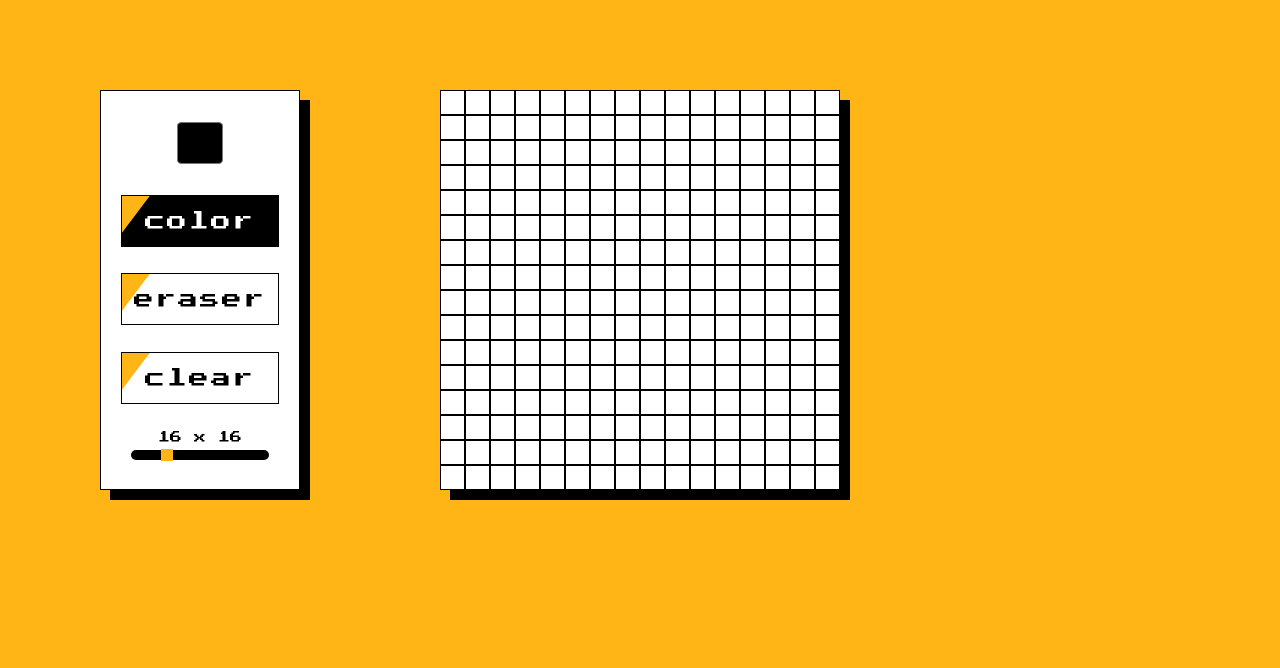
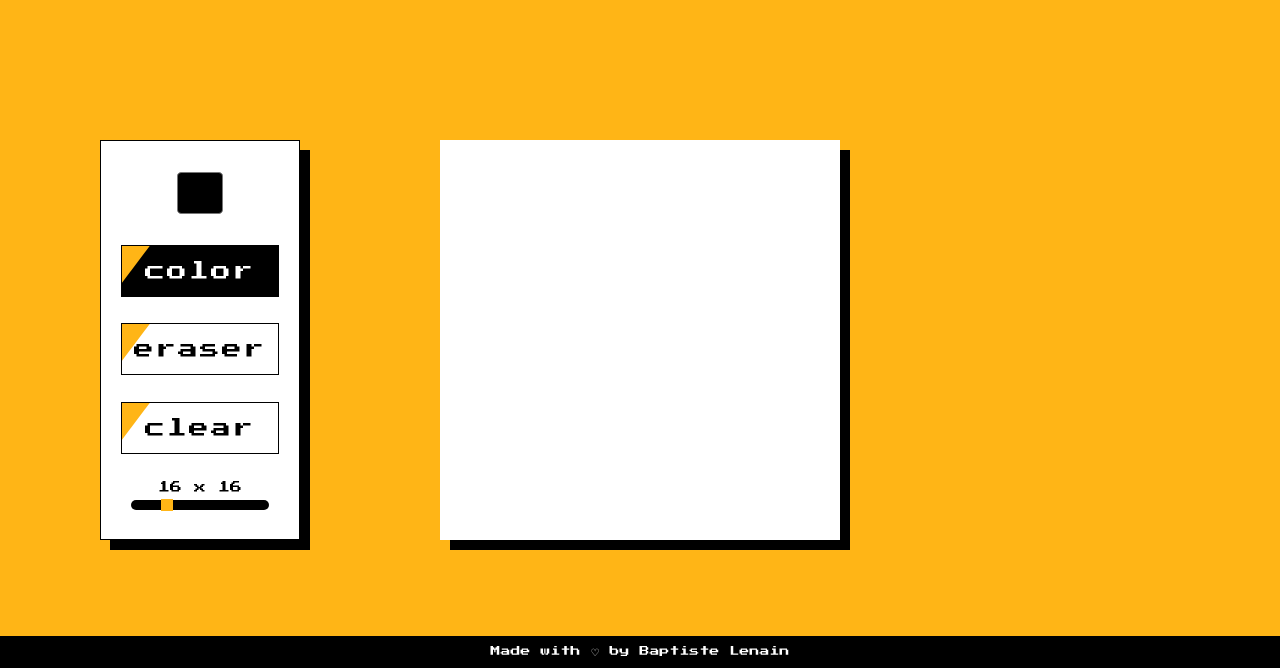
Before and after one commit to BaptisteLenain/Etch-A-Sketch, a plain HTML site: page index.html in a window 1280 px wide. Shown: the part 132-800 px from the top of the page. Drawn offline with Linux system fonts and the light colour scheme.

Commit message:
sharable version

```diff
--- a/index.html
+++ b/index.html
@@ -37,6 +37,12 @@
         <div id="grid"></div>
         <div id="ghost"></div>
     </main>
+    <footer>
+        <div id="footer-container">
+            <p>Made with ♡ by <a href="https://github.com/BaptisteLenain"> Baptiste Lenain</a></p>
+            </div>
+    </footer>
+
     <script src="script.js"></script>
 </body>
 </html>
--- a/script.js
+++ b/script.js
@@ -1,5 +1,5 @@
 const DEFAULT_MODE = 'color';
-const DEFAULT_COLOR = '#333333';
+const DEFAULT_COLOR = 'black';
 const DEFAULT_SIZE = 16;
 
 let currentMode = DEFAULT_MODE;
@@ -21,11 +21,12 @@ const colorChoiceBtn = document.getElementById('colorChoiceBtn');
 
 
 
+
 clearBtn.onclick = () => reloadGrid();
 eraserBtn.onclick = () => setCurrentMode('eraser');
 colorBtn.onclick = () => setCurrentMode('color');
 sliderBtn.oninput = () => changeSize(sliderBtn.value);
-colorChoiceBtn.onchange = () => colorChoice(colorChoiceBtn.value);
+colorChoiceBtn.oninput = () => colorChoice(colorChoiceBtn.value);
 
 function setCurrentMode(newMode) {
     currentMode = newMode;
--- a/style.css
+++ b/style.css
@@ -11,6 +11,10 @@ https://www.sessions.edu/color-calculator/
 body {
     margin: 0;
     background: #ffb516;
+    min-height: 100vh;
+    display: flex;
+    flex-direction: column;
+
 }
 
 header {
@@ -67,7 +71,8 @@ main {
 
 .grid-element {
     background: white;
-    border: 1px solid black;
+
+
 
     box-sizing: border-box;
 }
@@ -80,6 +85,31 @@ main {
     font-size: 12px;
 }
 
+footer {
+    margin-top: auto;
+}
+
+#footer-container {
+    display: flex;
+    align-items: center;
+    justify-content: center;
+    background: black;
+    color: white;
+    font-family: 'Press Start 2P', cursive;
+    font-size: 10px;
+    align-self: flex-end;
+}
+
+a {
+    color: white;
+    text-decoration: none;
+}
+
+a:hover {
+    color:white;
+    text-decoration:none;
+    cursor:pointer;
+}
 
 /* BUTTON */
 
```
